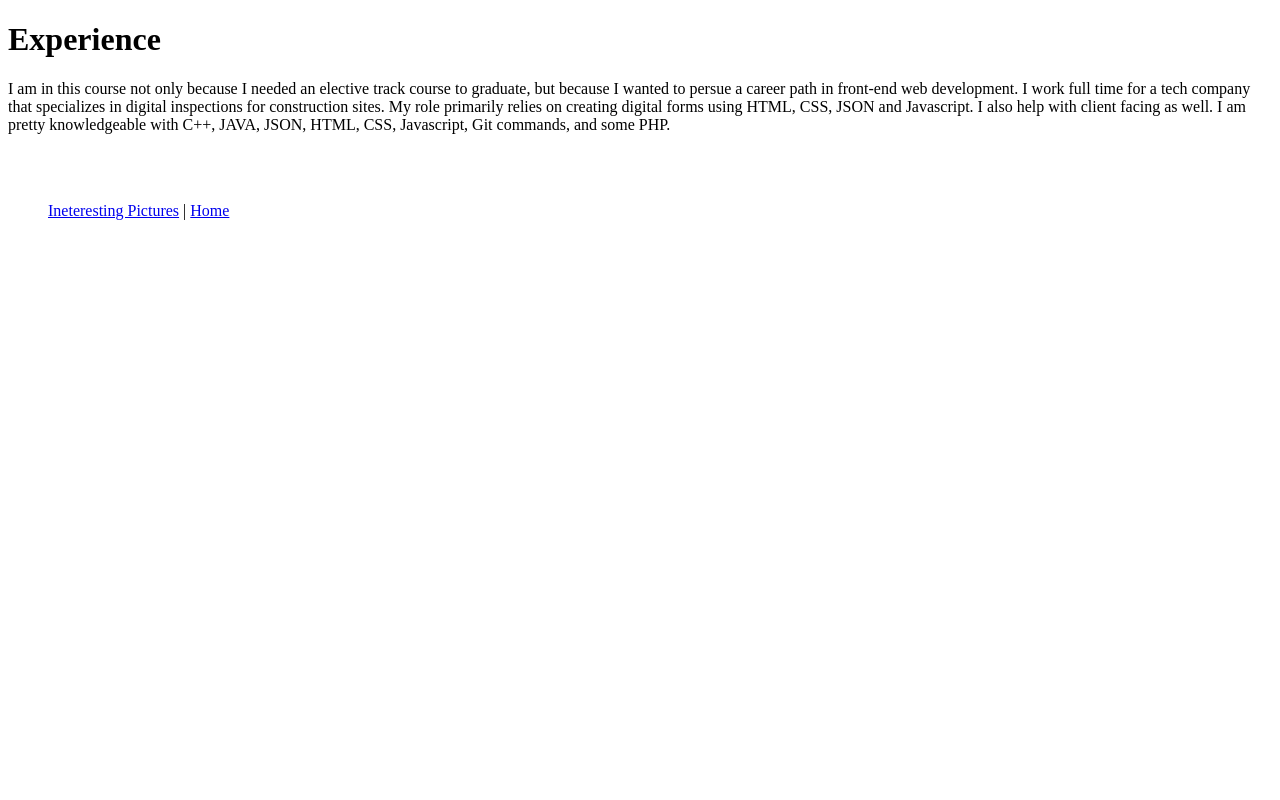
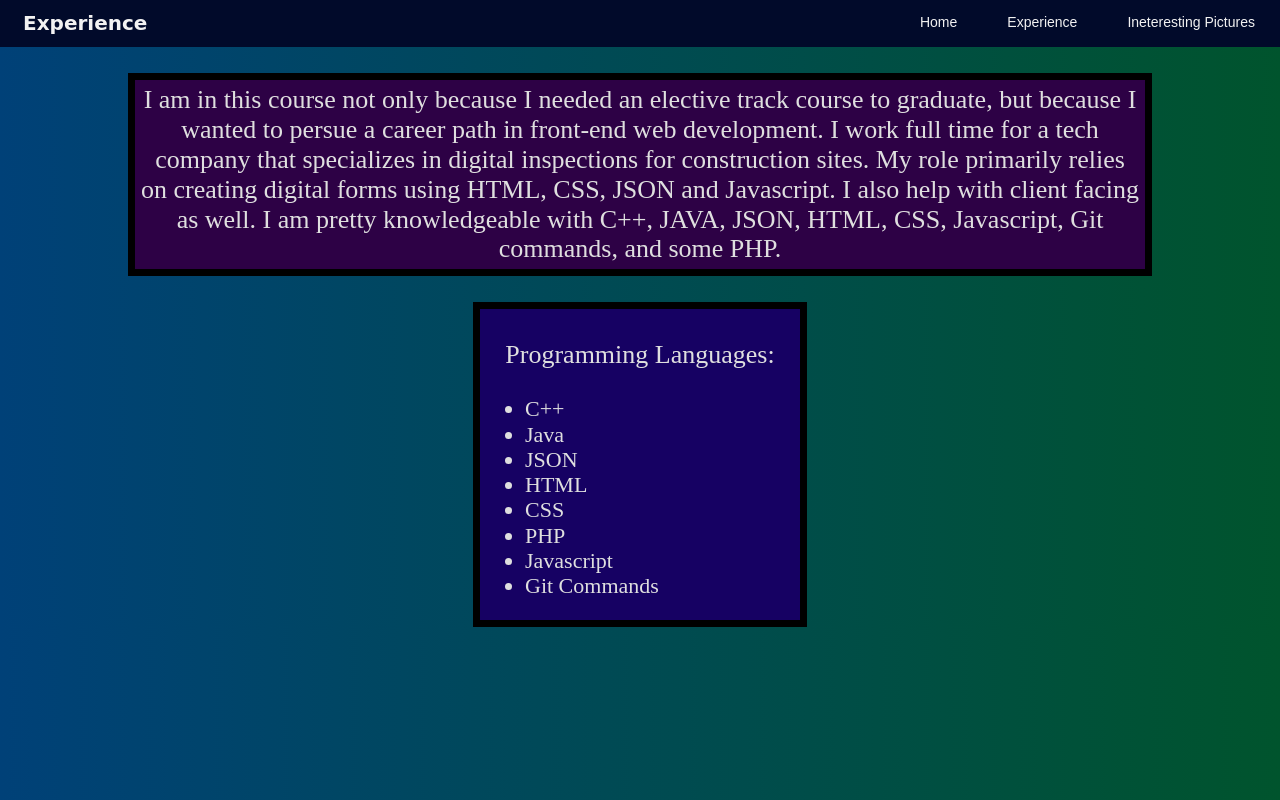
Before and after one commit to raulyyg/raulyyg.github.io, a plain HTML site: page experience.html in a window 1280 px wide. Drawn offline with nearby package versions, Linux system fonts and the light colour scheme.

Commit message:
New changes

```diff
--- a/experience.html
+++ b/experience.html
@@ -4,26 +4,41 @@
 <head>
   <meta charset="utf-8">
   <title>Experience</title>
+  <link rel="stylesheet" href="https://cdnjs.cloudflare.com/ajax/libs/normalize/8.0.1/normalize.css">
+  <link rel="stylesheet" href="stylesheets/my-style.css">
 </head>
 
-<body>
-  <Header>
-    <h1>Experience</h1>
+<body class="background-exp">
+  <header>
+    <nav>
+      <div class="topnav">
+        <b>Experience</b>
+        <a href="pictures.html">Ineteresting Pictures</a>
+        <a href="experience.html">Experience</a>
+        <a href="index.html">Home</a>
+      </div>
+    </nav>
   </header>
-  <p>I am in this course not only because I needed an elective track course to
+  <p class="backdrop-d font-size-med">I am in this course not only because I needed an elective track course to
     graduate, but because I wanted to persue a career path in front-end web development.
     I work full time for a tech company that specializes in digital inspections for
     construction sites. My role primarily relies on creating digital forms using HTML,
     CSS, JSON and Javascript. I also help with client facing as well. I am pretty
     knowledgeable with C++, JAVA, JSON, HTML, CSS, Javascript, Git commands, and some PHP. </p>
+<div class="backdrop-e">
+  <p class="font-size-med" style="text-align: center;">Programming Languages:</p>
+  <ul>
+    <li>C++</li>
+    <li>Java</li>
+    <li>JSON</li>
+    <li>HTML</li>
+    <li>CSS</li>
+    <li>PHP</li>
+    <li>Javascript</li>
+    <li>Git Commands</li>
+  </ul>
+</div>
 </body>
-<br>
-<br>
-<nav>
-  <ul>
-    <a href="pictures.html">Ineteresting Pictures</a> |
-    <a href="index.html">Home</a>
-  </ul>
-</nav>
+
 
 </html>
```
Also changed, not shown: index.html (+22 -14 lines), pictures.html (+17 -20 lines).
